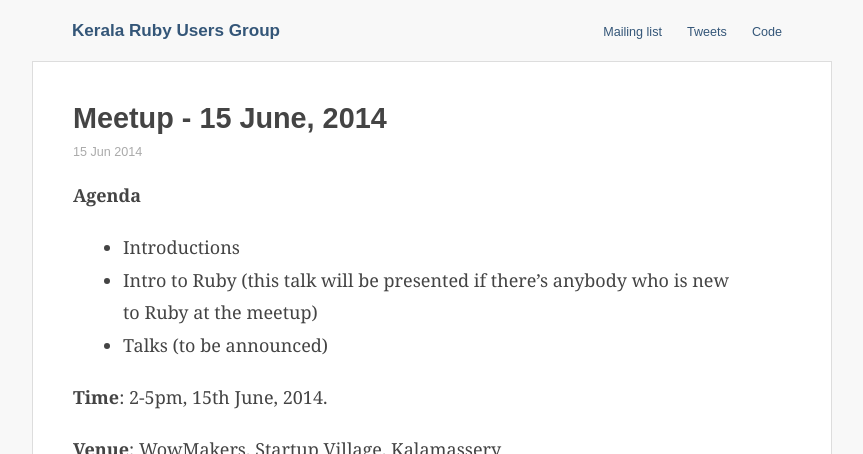
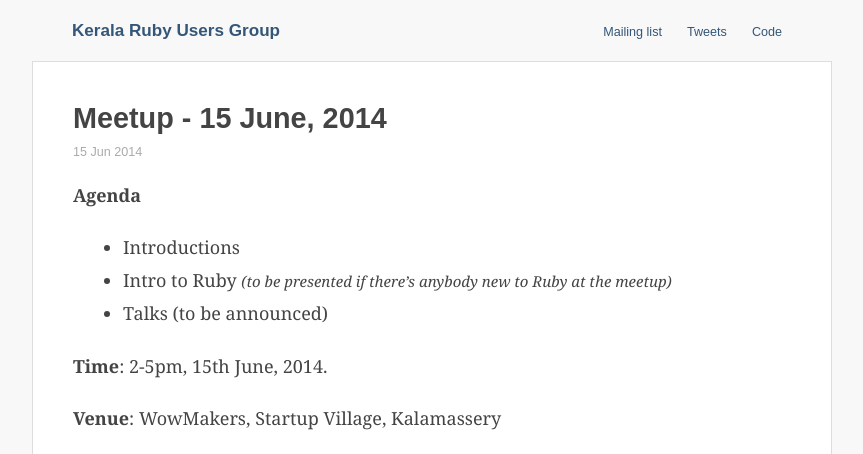
Before and after one commit to krug/krug.github.io, a Jekyll site: the page built from _posts/2014-06-15-jun-2014-meetup.md, in a window 1280 px wide. Shown: the top 454 px of the page, without its empty margins (208-1071 px from the left). Built offline with Jekyll 4.4.1, drawn with Linux system fonts in a browser that asks for light colours; grey boxes are pictures that could not be loaded.

Commit message:
Update 2014-06-15-jun-2014-meetup.md

```diff
--- a/_posts/2014-06-15-jun-2014-meetup.md
+++ b/_posts/2014-06-15-jun-2014-meetup.md
@@ -8,7 +8,7 @@ categories: meetups
 # Agenda
 
 * Introductions
-* Intro to Ruby (this talk will be presented if there's anybody who is new to Ruby at the meetup)
+* Intro to Ruby <small>_(to be presented if there's anybody new to Ruby at the meetup)_</small>
 * Talks (to be announced)
 
 **Time**: 2-5pm, 15th June, 2014.
```
